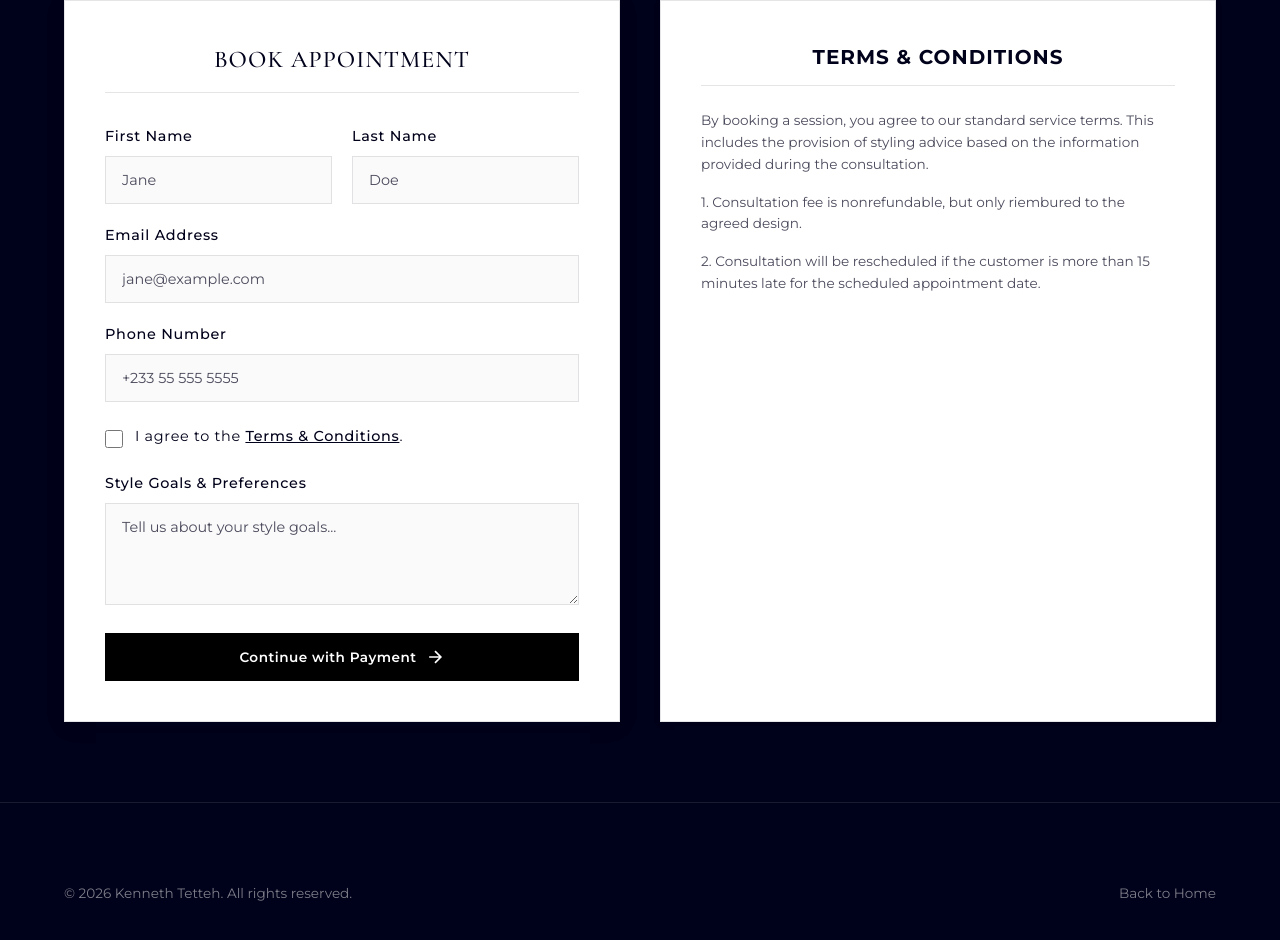
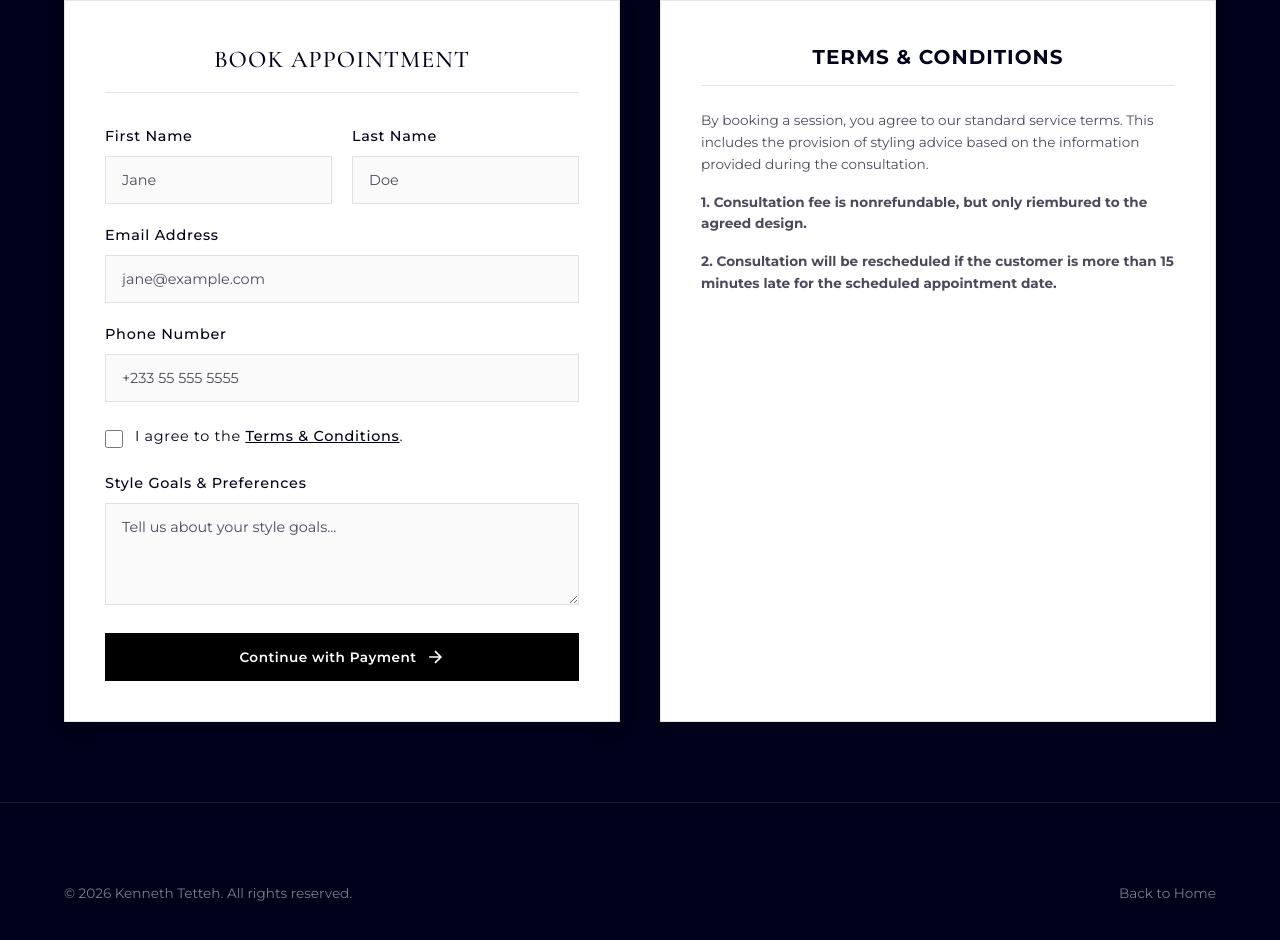
Before and after one commit to naatswei/KennethTettehconsultation, a website built with Vite: page virtual.html in a window 1280 px wide. Shown: the part 1309-2249 px from the top of the page. Built offline with nearby package versions, Linux system fonts and the light colour scheme.

Commit message:
style: bold numbered consultation policies for visibility

```diff
--- a/virtual.html
+++ b/virtual.html
@@ -184,9 +184,11 @@
                             <p>By booking a session, you agree to our standard service terms. This includes the
                                 provision of styling advice based on the information provided during the consultation.
                             </p>
-                            <p>1. Consultation fee is nonrefundable, but only riembured to the agreed design.</p>
-                            <p>2. Consultation will be rescheduled if the customer is more than 15 minutes late for the
-                                scheduled appointment date.</p>
+                            <p><strong>1. Consultation fee is nonrefundable, but only riembured to the agreed
+                                    design.</strong></p>
+                            <p><strong>2. Consultation will be rescheduled if the customer is more than 15 minutes late
+                                    for the
+                                    scheduled appointment date.</strong></p>
                         </div>
                     </div>
                 </div>
```
